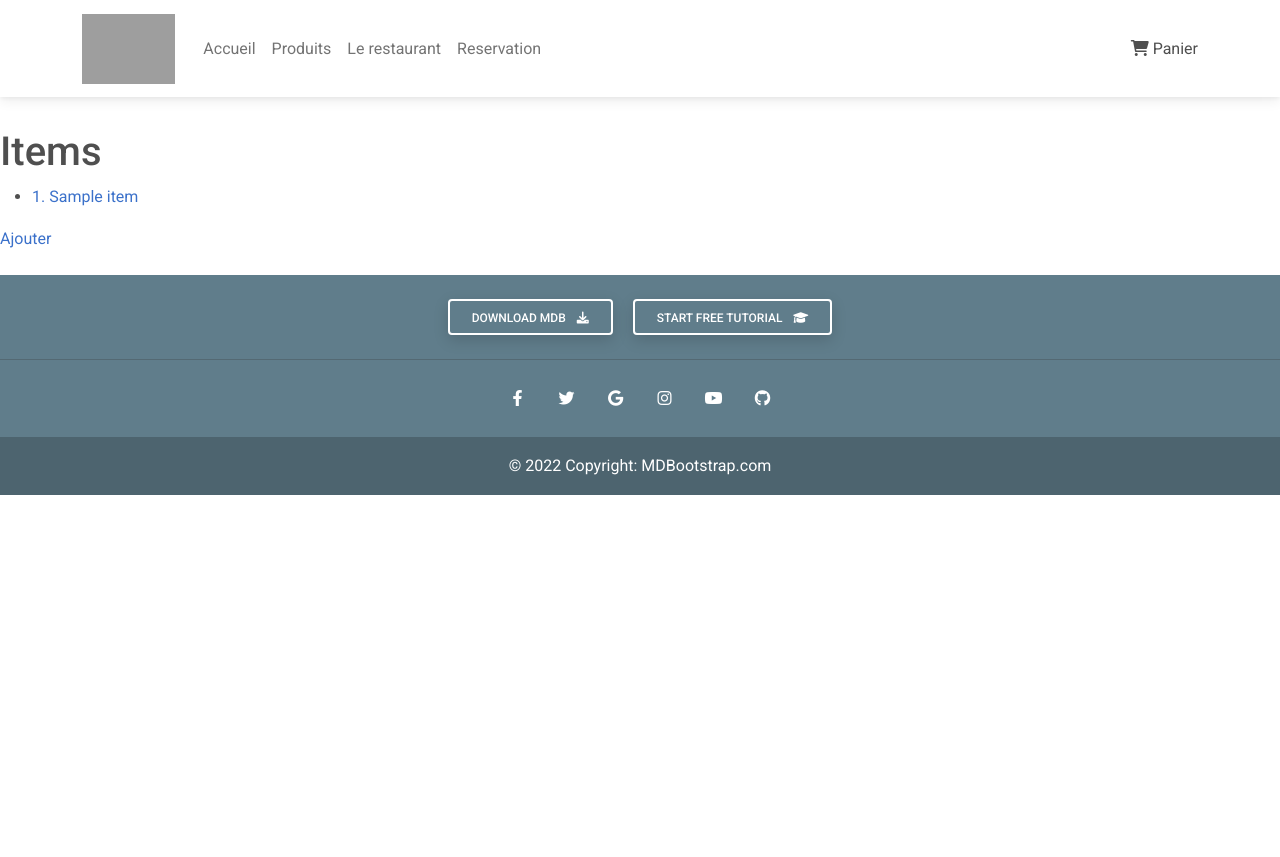
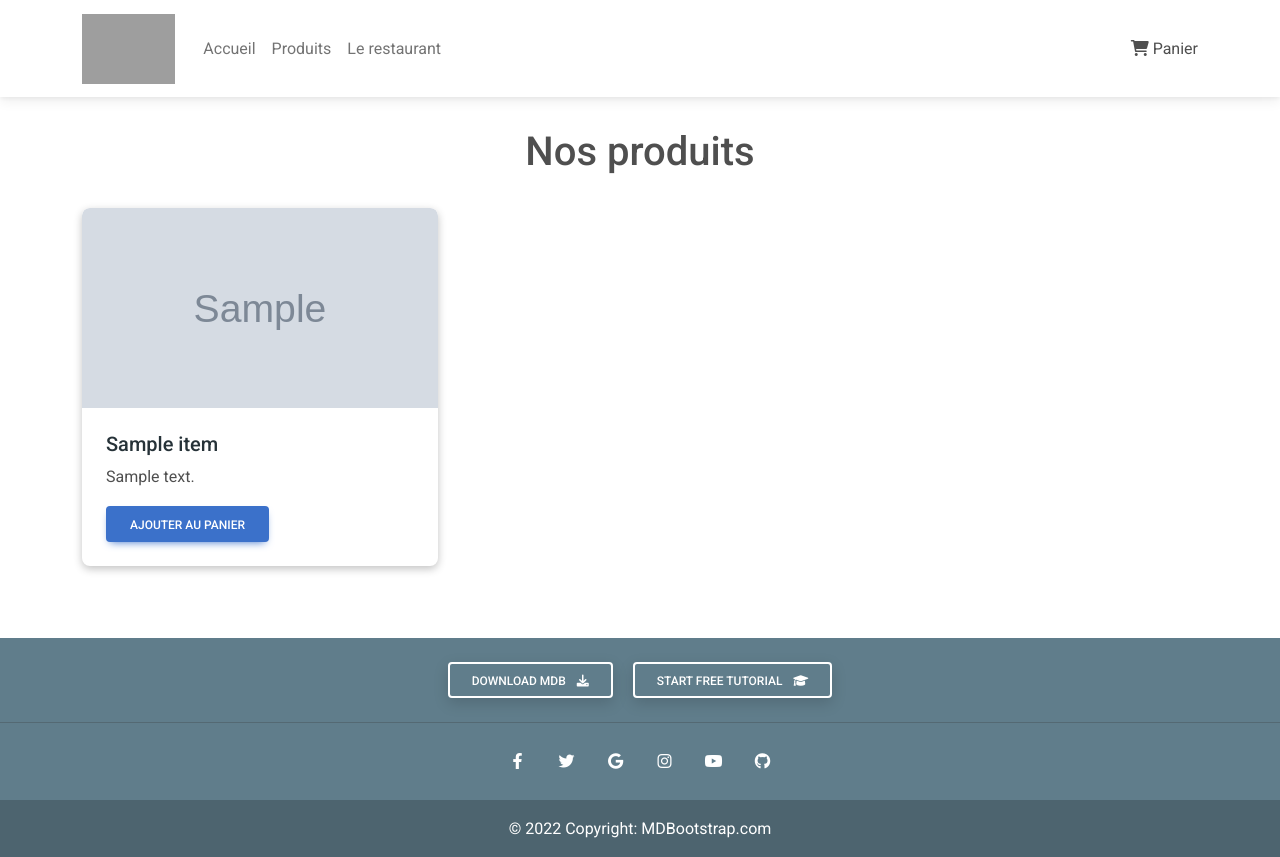
Before and after one commit to SofiaS94/chez_hibou, a PHP site: template src/View/Item/index.html.twig in a window 1280 px wide. Before the commit the page ends 495 px from the top, so only its background shows below. Run offline with PHP 8.4, Linux system fonts and the light colour scheme; the template is opened without the code that fills it: most values are stand-ins (such as "Sample title", 1, 10 or a date in 2020); grey boxes marked "Sample" are stand-in pictures; some libraries are stand-ins or nearby versions; grey boxes are pictures that could not be loaded.

Commit message:
modifs mise en page et contenu des items

```diff
--- a/src/View/Components/_nav.html.twig
+++ b/src/View/Components/_nav.html.twig
@@ -1,3 +1,4 @@
+
     <!-- Navbar -->
     <nav class="navbar fixed-top navbar-expand-lg navbar-light bg-white">
         <!-- Container wrapper -->
@@ -26,9 +27,9 @@
                     <li class="nav-item">
                         <a class="nav-link" href="/about">Le restaurant</a>
                     </li>
-                     <li class="nav-item ">
+                     {# <li class="nav-item ">
                         <a class="nav-link" href="/reservation">Reservation</a>
-                    </li>
+                    </li> #}
 
                 </ul>
                 <!-- Left links -->
--- a/src/View/Item/index.html.twig
+++ b/src/View/Item/index.html.twig
@@ -1,13 +1,85 @@
 {% extends 'layout.html.twig' %}
 
+
+{% block sideNav %}
+	<!-- Sidebar -->
+	<nav id="sidebarMenu" class="collapse d-lg-block sidebar collapse bg-white">
+		<div class="position-sticky">
+			<div class="list-group list-group-flush mx-3 mt-4">
+				<a href="#" class="list-group-item list-group-item-action py-2 ripple" aria-current="true">
+					<i class="fas fa-tachometer-alt fa-fw me-3"></i>
+					<span>Main dashboard</span>
+				</a>
+				<a href="#" class="list-group-item list-group-item-action py-2 ripple active">
+					<i class="fas fa-chart-area fa-fw me-3"></i>
+					<span>Webiste traffic</span>
+				</a>
+				<a href="#" class="list-group-item list-group-item-action py-2 ripple">
+					<i class="fas fa-lock fa-fw me-3"></i>
+					<span>Password</span>
+				</a>
+				<a href="#" class="list-group-item list-group-item-action py-2 ripple">
+					<i class="fas fa-chart-line fa-fw me-3"></i>
+					<span>Analytics</span>
+				</a>
+				<a href="#" class="list-group-item list-group-item-action py-2 ripple">
+					<i class="fas fa-chart-pie fa-fw me-3"></i>
+					<span>SEO</span>
+				</a>
+				<a href="#" class="list-group-item list-group-item-action py-2 ripple">
+					<i class="fas fa-chart-bar fa-fw me-3"></i>
+					<span>Orders</span>
+				</a>
+				<a href="#" class="list-group-item list-group-item-action py-2 ripple">
+					<i class="fas fa-globe fa-fw me-3"></i>
+					<span>International</span>
+				</a>
+				<a href="#" class="list-group-item list-group-item-action py-2 ripple">
+					<i class="fas fa-building fa-fw me-3"></i>
+					<span>Partners</span>
+				</a>
+				<a href="#" class="list-group-item list-group-item-action py-2 ripple">
+					<i class="fas fa-calendar fa-fw me-3"></i>
+					<span>Calendar</span>
+				</a>
+				<a href="#" class="list-group-item list-group-item-action py-2 ripple">
+					<i class="fas fa-users fa-fw me-3"></i>
+					<span>Users</span>
+				</a>
+				<a href="#" class="list-group-item list-group-item-action py-2 ripple">
+					<i class="fas fa-money-bill fa-fw me-3"></i>
+					<span>Sales</span>
+				</a>
+			</div>
+		</div>
+	</nav>
+{% endblock %}
+
 {% block content %}
-    <h1>Items</h1>
-    <ul>
-        {% for item in items %}
-            <li><a href="/items/show?id={{ item.id }}">{{ item.id }}. {{ item.name }}</a></li>
-        {% else %}
-            <li>Nothing to display</li>
-        {% endfor %}
-    </ul>
-    <a href="/items/add">Ajouter</a>
+	<div class="d-flex flex-column align-items-center">
+		<h1>Nos produits</h1>
+		<div class="container py-4 d-flex flex-column justify-content-start gap-4">
+			<div class="row">
+				{% for item in items %}
+					<div class="col-sm-4 mb-4">
+						<div class="card h-100">
+							<div class="bg-image hover-overlay ripple" data-mdb-ripple-color="light">
+								<img src={{item.picture}} class="img-fluid card-img-top" style="object-fit: cover; max-height: 200px"/> <!-- Ajouter la classe card-img-top pour gérer la hauteur de la carte, et utiliser object-fit: cover pour conserver les proportions d'origine de l'image -->
+								<a>
+									<div class="mask" style="background-color: rgba(251, 251, 251, 0.15)"></div>
+								</a>
+							</div>
+							<div class="card-body">
+								<h5 class="card-title">{{item.name}}</h5>
+								<p class="card-text">
+									{{item.description}}
+								</p>
+								<a href="#" class="btn btn-primary">Ajouter au panier</a>
+							</div>
+						</div>
+					</div>
+				{% endfor %}
+			</div>
+		</div>
+	</div>
 {% endblock %}
```
